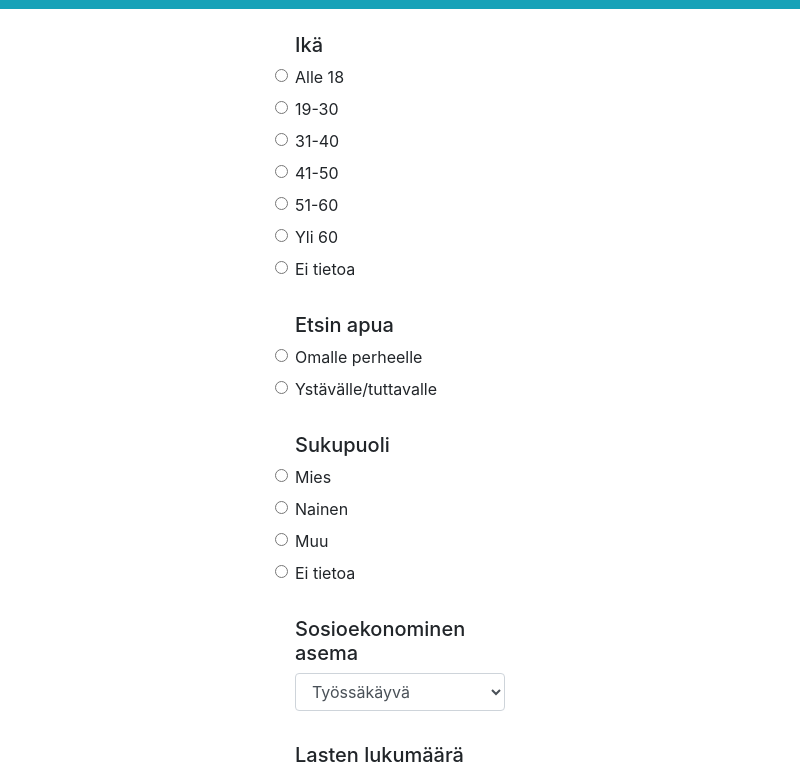
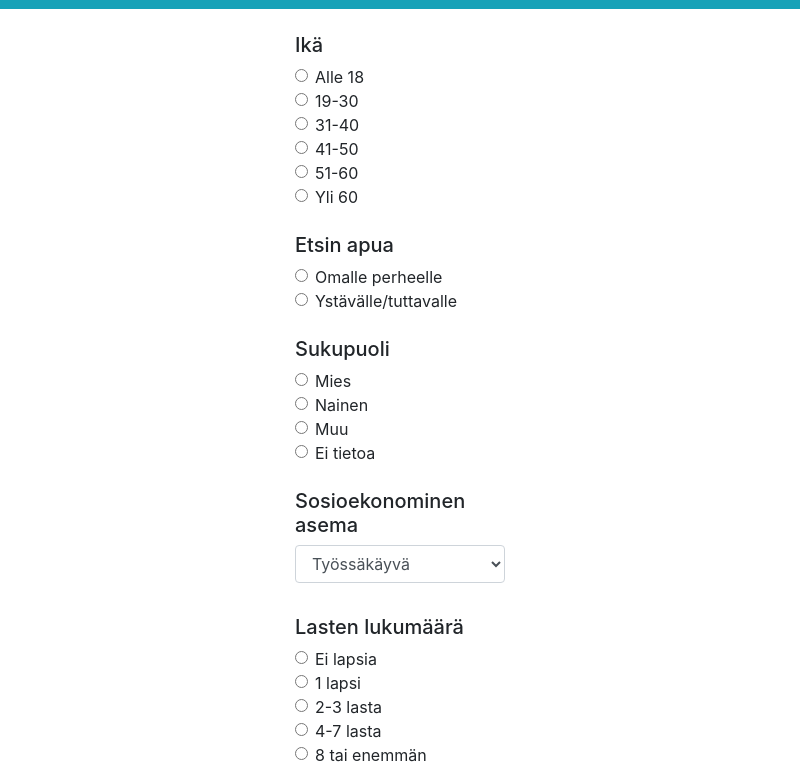
Before and after one commit to nukka/Tilastointityokalu, an Electron app: page taustatiedot.html in a window 800 px wide. Shown: the part 45-809 px from the top of the page. Drawn offline with nearby package versions, Linux system fonts and the light colour scheme.

Commit message:
Modify checkboxes

```diff
--- a/jquery.js
+++ b/jquery.js
@@ -75,6 +75,18 @@ $(document).ready(function () {
 
 $(document).ready(function () {
     $('#checkbox-no-answer').click(function () {
-        ipcR.send("clicked_checkbox_noanswer", 'ping')
+
+
+
+
+
+
+        if(this.checked){
+            //ipcR.send("clicked_checkbox_noanswer", 'ping')
+        }
+
     });
+
+
+
 });
--- a/main.js
+++ b/main.js
@@ -157,8 +157,8 @@ function createWindow() {
     successWindow.hide();
 
     //mainWindow.webContents.openDevTools();
-    //bginfoWindow.webContents.openDevTools();
-    //reasonWindow.webContents.openDevTools();
+    bginfoWindow.webContents.openDevTools();
+    reasonWindow.webContents.openDevTools();
 
 }
 
@@ -267,7 +267,7 @@ ipcMain.on('clicked_previous_success', (event, arg) => {
     }
 });
 
-ipcMain.on('clicked_checkbox_noanswer' && 'clicked_next', (event, arg) => {
+ipcMain.on('clicked_checkbox_noanswer', (event, arg) => {
     if (arg === 'ping') {
         bginfoWindow.hide();
         reasonWindow.hide();
--- a/taustatiedot.html
+++ b/taustatiedot.html
@@ -23,29 +23,37 @@
         <div class="col"></div>
         <div class="col">
             <h5>Ikä</h5>
-            <form>
-                <div class="radio">
-                    <label><input class="form-check-input" type="radio" name="optradio"> Alle 18</label>
+
+                <div class="form-check">
+                    <label class="form-check-label">
+                        <input type="radio" class="form-check-input" name="optradio_age">Alle 18
+                    </label>
                 </div>
-                <div class="radio">
-                    <label><input class="form-check-input" type="radio" name="optradio"> 19-30</label>
+                <div class="form-check">
+                    <label class="form-check-label">
+                        <input type="radio" class="form-check-input" name="optradio_age">19-30
+                    </label>
                 </div>
-                <div class="radio">
-                    <label><input class="form-check-input" type="radio" name="optradio"> 31-40</label>
+            <div class="form-check">
+                <label class="form-check-label">
+                    <input type="radio" class="form-check-input" name="optradio_age">31-40
+                </label>
             </div>
-                <div class="radio">
-                    <label><input class="form-check-input" type="radio" name="optradio"> 41-50</label>
+            <div class="form-check">
+                <label class="form-check-label">
+                    <input type="radio" class="form-check-input" name="optradio_age">41-50
+                </label>
             </div>
-                <div class="radio">
-                    <label><input class="form-check-input" type="radio" name="optradio"> 51-60</label>
+            <div class="form-check">
+                <label class="form-check-label">
+                    <input type="radio" class="form-check-input" name="optradio_age">51-60
+                </label>
             </div>
-                <div class="radio">
-                    <label><input class="form-check-input" type="radio" name="optradio"> Yli 60</label>
+            <div class="form-check">
+                <label class="form-check-label">
+                    <input type="radio" class="form-check-input" name="optradio_age">Yli 60
+                </label>
             </div>
-                <div class="radio">
-                    <label><input class="form-check-input" type="radio" name="optradio"> Ei tietoa</label>
-                </div>
-            </form>
         </div>
         <div class="col"></div>
     </div>
@@ -54,14 +62,16 @@
         <div class="col"></div>
         <div class="col">
             <h5>Etsin apua</h5>
-            <form>
-                <div class="radio">
-                    <label><input class="form-check-input" type="radio" name="optradio"> Omalle perheelle</label>
+            <div class="form-check">
+                <label class="form-check-label">
+                    <input type="radio" class="form-check-input" name="optradio_help">Omalle perheelle
+                </label>
             </div>
-                <div class="radio">
-                    <label><input class="form-check-input" type="radio" name="optradio"> Ystävälle/tuttavalle</label>
+            <div class="form-check">
+                <label class="form-check-label">
+                    <input type="radio" class="form-check-input" name="optradio_help">Ystävälle/tuttavalle
+                </label>
             </div>
-            </form>
         </div>
         <div class="col"></div>
     </div>
@@ -70,20 +80,26 @@
         <div class="col"></div>
         <div class="col">
             <h5>Sukupuoli</h5>
-            <form>
-                <div class="radio">
-                    <label><input class="form-check-input" type="radio" name="optradio"> Mies</label>
+            <div class="form-check">
+                <label class="form-check-label">
+                    <input type="radio" class="form-check-input" name="optradio_sex">Mies
+                </label>
             </div>
-                <div class="radio">
-                    <label><input class="form-check-input" type="radio" name="optradio"> Nainen</label>
+            <div class="form-check">
+                <label class="form-check-label">
+                    <input type="radio" class="form-check-input" name="optradio_sex">Nainen
+                </label>
             </div>
-                <div class="radio">
-                    <label><input class="form-check-input" type="radio" name="optradio"> Muu</label>
+            <div class="form-check">
+                <label class="form-check-label">
+                    <input type="radio" class="form-check-input" name="optradio_sex">Muu
+                </label>
             </div>
-                <div class="radio">
-                    <label><input class="form-check-input" type="radio" name="optradio"> Ei tietoa</label>
+            <div class="form-check">
+                <label class="form-check-label">
+                    <input type="radio" class="form-check-input" name="optradio_sex">Ei tietoa
+                </label>
             </div>
-            </form>
         </div>
         <div class="col"></div>
     </div>
@@ -111,26 +127,36 @@
         <div class="col"></div>
         <div class="col">
             <h5>Lasten lukumäärä</h5>
-            <form>
-                <div class="radio">
-                    <label><input class="form-check-input" type="radio" name="optradio"> Ei tietoa</label>
+            <div class="form-check">
+                <label class="form-check-label">
+                    <input type="radio" class="form-check-input" name="optradio_c">Ei lapsia
+                </label>
             </div>
-                <div class="radio">
-                    <label><input class="form-check-input" type="radio" name="optradio"> Ei lapsia</label>
+            <div class="form-check">
+                <label class="form-check-label">
+                    <input type="radio" class="form-check-input" name="optradio_c">1 lapsi
+                </label>
             </div>
-                <div class="radio">
-                    <label><input class="form-check-input" type="radio" name="optradio"> 1 lapsi</label>
+            <div class="form-check">
+                <label class="form-check-label">
+                    <input type="radio" class="form-check-input" name="optradio_c">2-3 lasta
+                </label>
             </div>
-                <div class="radio">
-                    <label><input class="form-check-input" type="radio" name="optradio"> 2-3 lasta</label>
+            <div class="form-check">
+                <label class="form-check-label">
+                    <input type="radio" class="form-check-input" name="optradio_c">4-7 lasta
+                </label>
             </div>
-                <div class="radio">
-                    <label><input class="form-check-input" type="radio" name="optradio"> 4-7 lasta</label>
+            <div class="form-check">
+                <label class="form-check-label">
+                    <input type="radio" class="form-check-input" name="optradio_c">8 tai enemmän
+                </label>
             </div>
-                <div class="radio">
-                    <label><input class="form-check-input" type="radio" name="optradio"> 8 tai enemmän</label>
+            <div class="form-check">
+                <label class="form-check-label">
+                    <input type="radio" class="form-check-input" name="optradio_c">Ei tietoa
+                </label>
             </div>
-            </form>
         </div>
         <div class="col"></div>
     </div>
@@ -178,12 +204,12 @@
             <h5>Yhteydenottotapa</h5>
             <div class="form-check">
                 <label class="form-check-label">
-                    <input type="radio" class="form-check-input" name="optradio">Puhelinsoitto
+                    <input type="radio" class="form-check-input" name="optradio_co">Puhelinsoitto
                 </label>
             </div>
             <div class="form-check">
                 <label class="form-check-label">
-                    <input type="radio" class="form-check-input" name="optradio">Sähköpostiviesti
+                    <input type="radio" class="form-check-input" name="optradio_co">Sähköpostiviesti
                 </label>
             </div>
         </div>
```
Lines whose indentation alone changed are shown as unchanged.
